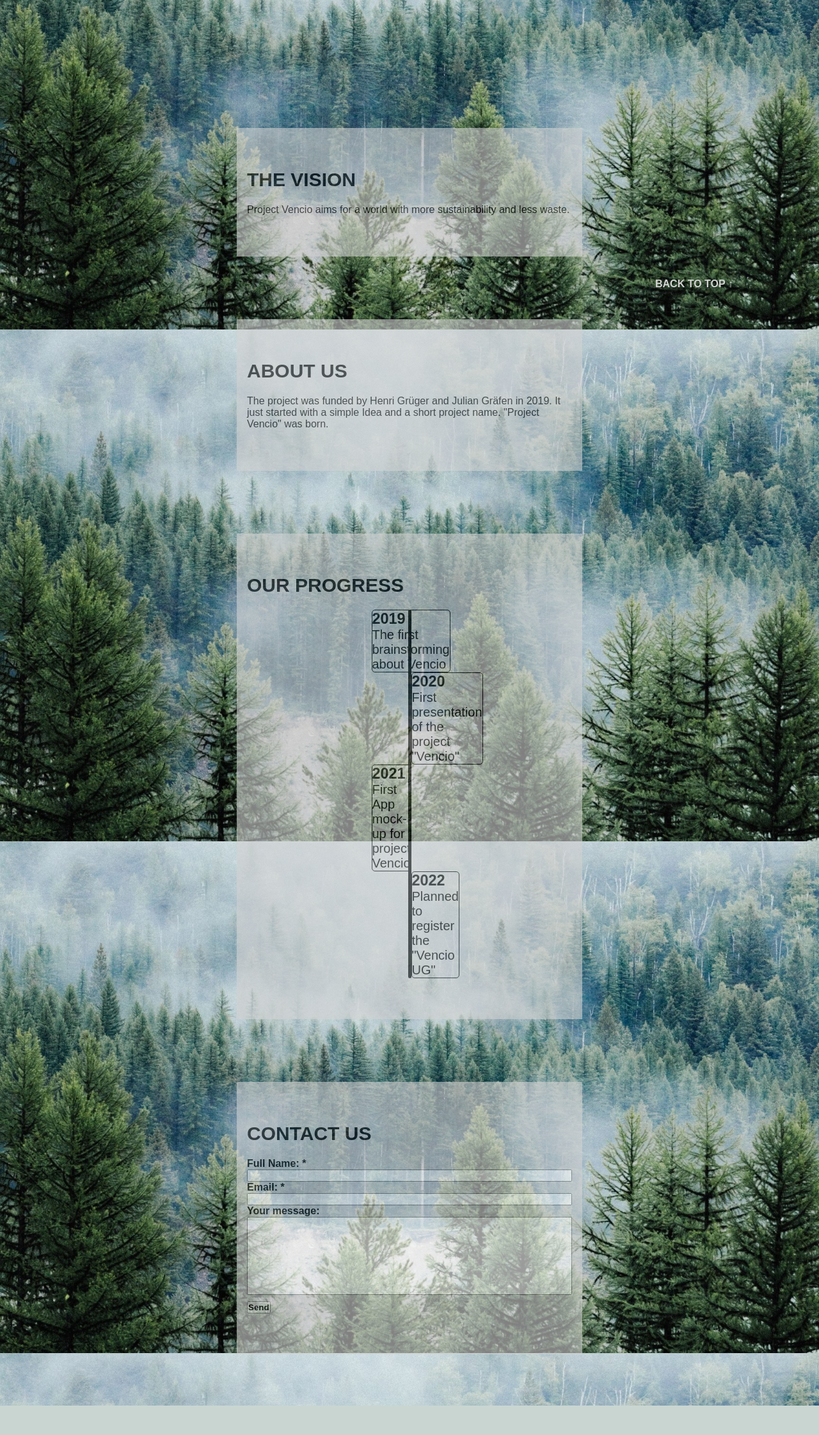
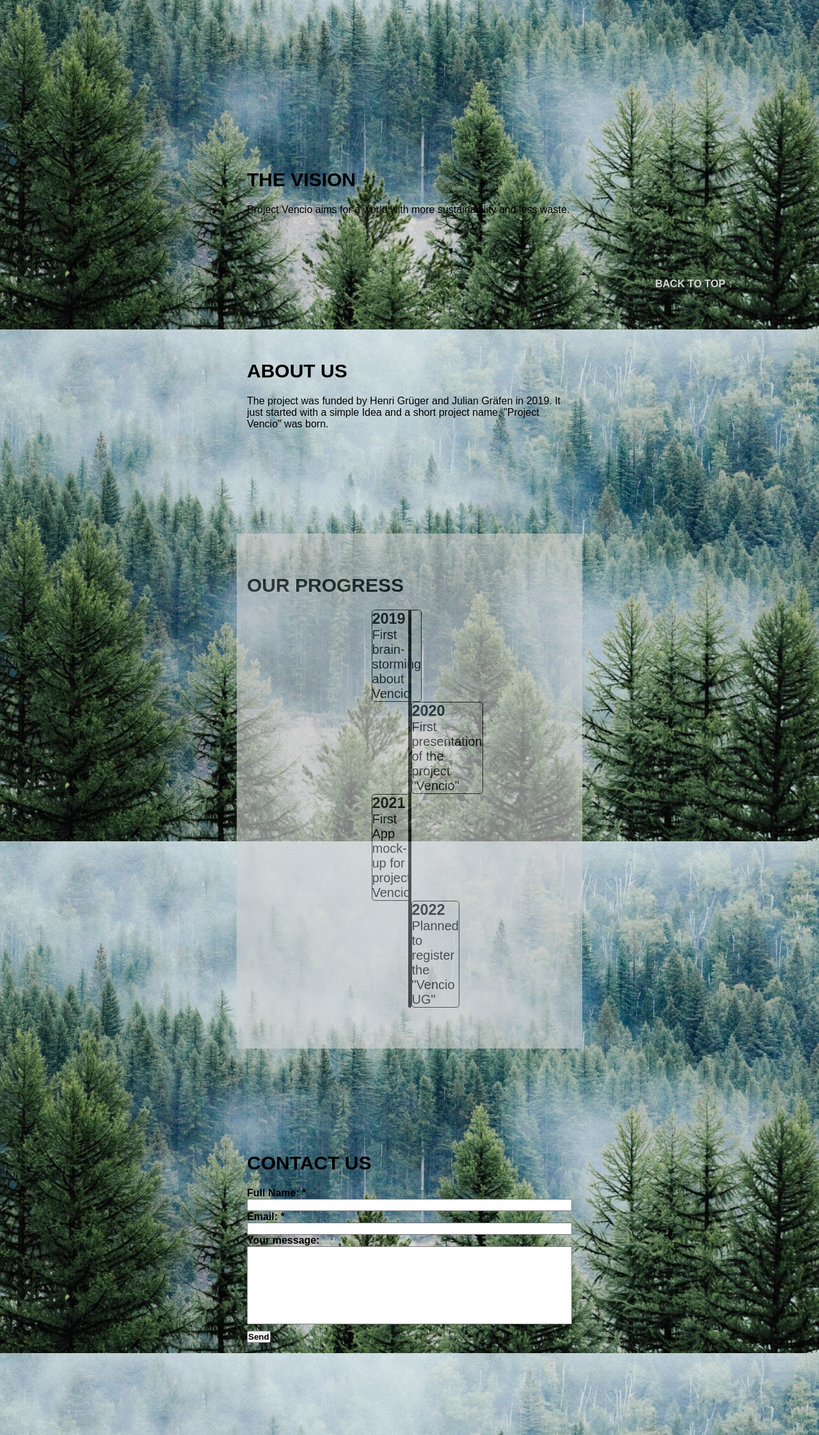
Before and after one commit to JulianGrafen/project-vencio, a PHP site: page / in a window 1280 px wide. Shown: the part 285-2528 px from the top of the page at 64% size. Before the commit the page ends 2482 px from the top, so only its background shows below. Run offline with PHP 8.4, Linux system fonts and the light colour scheme.

Commit message:
addded text for SEO optimization

```diff
--- a/index.html
+++ b/index.html
@@ -53,11 +53,10 @@
     <h2>OUR PROGRESS</h2>
     <div class="timeline">
 
-
-        <div class="container left">
+       <div class="container left">
             <div class="content">
                 <h3>2019</h3>
-                <p>The first brainstorming about Vencio</p>
+                <p>First brain-<br>storming about Vencio</p>
             </div>
                 </div>
 
--- a/styles.css
+++ b/styles.css
@@ -125,15 +125,14 @@ h2 {
     font-size: 30px;
 }
 
-p{
+.article,p{
     color: black;
     font-family: Arial;
 
 }
 
 .article, .contact-us {
-    background-color: lightgrey;
-    opacity: 0.6;
+    background-color: rgba(blue,grey,redg);
     max-width: 540px;
     margin:0 auto;
     margin-bottom: 5em;
@@ -145,10 +144,8 @@ p{
 
 .contact-us{
     border-radius: 3px;
-
     font-family: Arial;
     font-weight: bold;
-
     margin:0 auto;
     margin-bottom: 5em;
     width: 100%;
@@ -182,10 +179,9 @@ h3 {
 
 .container{
     position: relative;
-    min-width: min-content;
+    min-width: 100px;
     border: 1px solid black;
     border-radius: 5px;
-
 }
 
 
@@ -209,11 +205,11 @@ h3 {
 }
 
 .left{
-    transform: translateX(-50px);
+    transform: translateX(-110px);
 }
 
 .right{
-    transform : translateX(10px);
+    transform : translateX(15px);
 }
 
 /*|||||||||||||||||||||||||||||||||*/
@@ -221,13 +217,16 @@ h3 {
 @media only screen and (min-width: 800px) {
 
 
+    .article p{
+        color: black;
+    }
+
     .container{
         position: relative;
         min-width: min-content;
         border: 1px solid black;
         border-radius: 5px;
         font-size: 20px;
-
     }
 
     .left{
```
